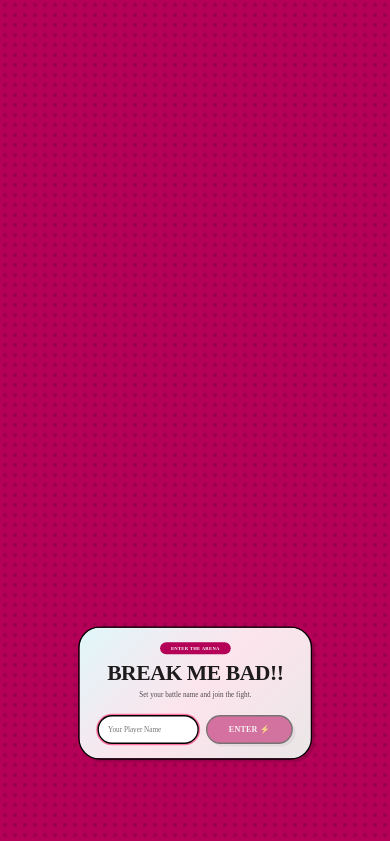
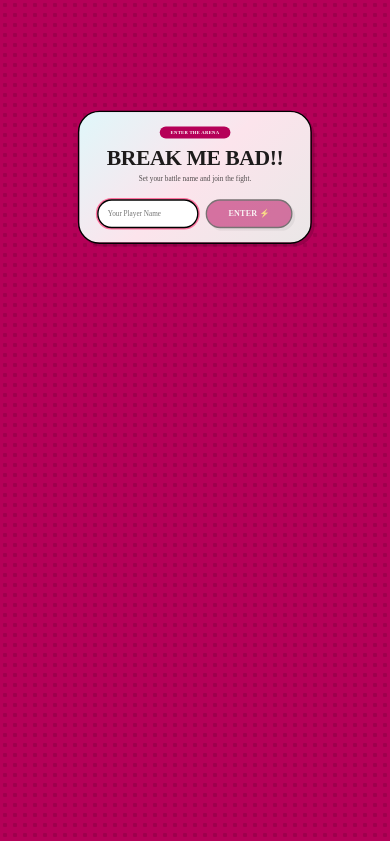
Before and after one commit to Amanyd/callbreak, a React (Vite) app in the folder client/: page /#lobby in a window 390 px wide. Shown: the top 841 px of the page. Built offline with nearby package versions, Linux system fonts and the light colour scheme; no server answers; a web font is replaced by a local one.

Commit message:
fix: enforce absolute viewport centering and constrain mobile table aspect ratio

```diff
--- a/client/src/App.css
+++ b/client/src/App.css
@@ -1000,14 +1000,16 @@
 /* ─── Mobile Responsiveness (Landscape Default) ────────────────────────────────── */
 @media (max-width: 1000px) {
   .app {
-    display: flex;
-    justify-content: center;
-    align-items: center;
+    width: 100vw;
+    height: 100vh;
     overflow: hidden;
+    position: relative;
   }
   .main-content {
-    flex: 0 0 auto;
-    transform: scale(0.45);
+    position: absolute;
+    top: 50%;
+    left: 50%;
+    transform: translate(-50%, -50%) scale(0.45);
     transform-origin: center center;
     width: 222.22vw;
     height: 222.22vh;
@@ -1015,19 +1017,23 @@
 
   .game-layout {
     flex-direction: row;
+    height: 100%;
+    align-items: center;
   }
 
   .game-table-wrapper {
-    padding: 2% 10%; /* decrease width by squeezing the horizontal padding */
+    padding: 0 15%; /* aggressively squish table width inward */
+    height: 100%;
   }
 
   .game-table {
     padding: 0.25rem;
-    min-height: 90%; /* Increase table height */
+    min-height: 95%; /* stretch height as much as possible */
+    width: 100%;
   }
 
   .scoreboard {
-    width: 280px;
+    width: 260px; /* shrink score panel slightly to give table more breathing room */
     border-top: none;
     border-left: 4px solid var(--stroke-color);
     max-height: 100%;
```
